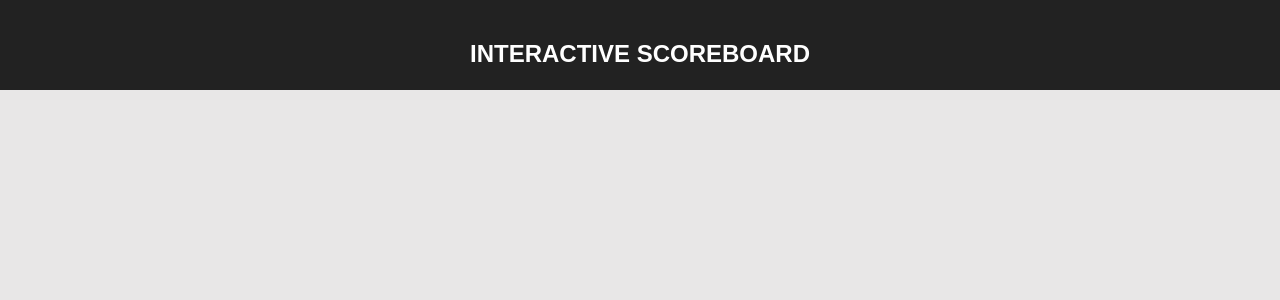
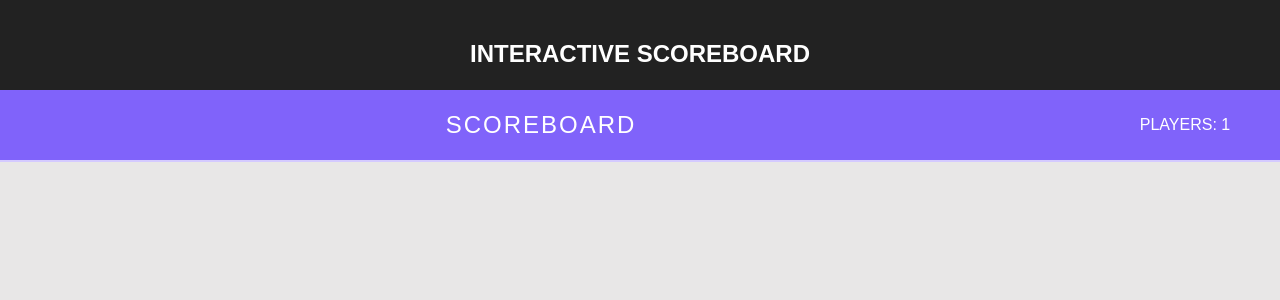
Before and after one commit to singhp1992/score, a React (Create React App) app: page / in a window 1280 px wide. Shown: the top 300 px of the page. Built offline with nearby package versions, Linux system fonts and the light colour scheme.

Commit message:
header showing up

```diff
--- a/src/App.js
+++ b/src/App.js
@@ -6,10 +6,11 @@ import Header from './components/Header'
 class App extends Component {
   render() {
     return (
-      <div className="App">
+      <div className="App root">
         <div className="App-header">
           <h2>Interactive Scoreboard</h2>
         </div>
+        <Header />
       </div>
     );
   }
```
